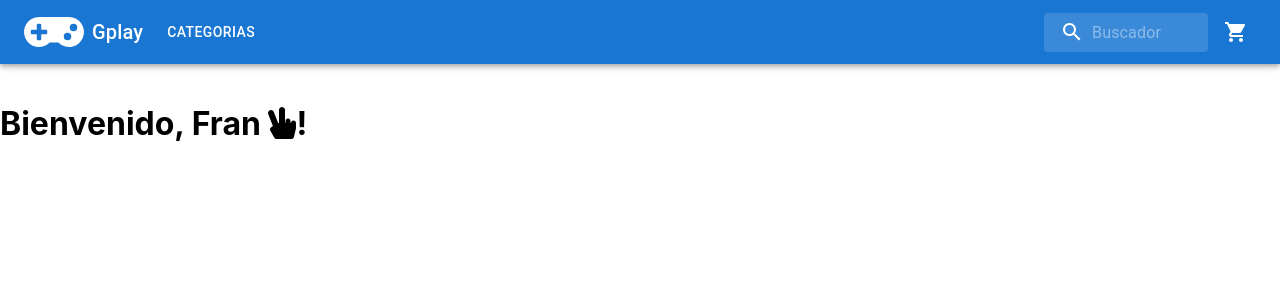
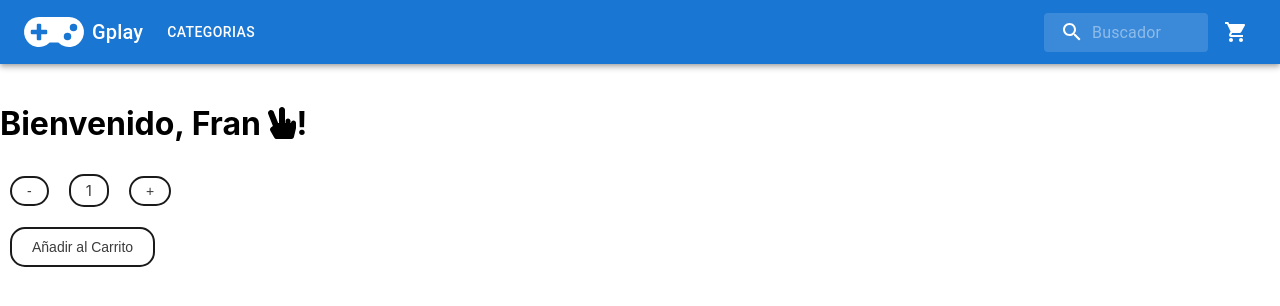
Before and after one commit to FranMontecino/Ecommerce-Montecino, a React (Create React App) app: page / in a window 1280 px wide. Shown: the top 306 px of the page. Built offline with nearby package versions, Linux system fonts and the light colour scheme.

Commit message:
Adding ItemCount

```diff
--- a/package.json
+++ b/package.json
@@ -18,6 +18,8 @@
     "react": "^17.0.2",
     "react-dom": "^17.0.2",
     "react-scripts": "5.0.0",
+    "sweetalert": "^2.1.2",
+    "sweetalert2": "^11.3.10",
     "web-vitals": "^2.1.3"
   },
   "scripts": {
--- a/src/App.css
+++ b/src/App.css
@@ -36,3 +36,103 @@
     transform: rotate(360deg);
   }
 }
+
+.quantity {
+  appearance: none;
+  background-color: transparent;
+  border: 2px solid #1A1A1A;
+  border-radius: 15px;
+  box-sizing: border-box;
+  color: #3B3B3B;
+  display: inline-block;
+  font-size: 15px;
+  line-height: normal;
+  margin: 10px;
+  min-height: 20px;
+  outline: none;
+  padding: 5px 15px;
+  text-align: center;
+  text-decoration: none;
+  }
+
+  .itemBtn {
+  appearance: none;
+  background-color: transparent;
+  border: 2px solid #1A1A1A;
+  border-radius: 15px;
+  box-sizing: border-box;
+  color: #3B3B3B;
+  cursor: pointer;
+  display: inline-block;
+  font-size: 14px;
+  line-height: normal;
+  margin: 10px;
+  min-height: 20px;
+  min-width: 0;
+  outline: none;
+  padding: 5px 15px;
+  text-align: center;
+  text-decoration: none;
+  transition: all 300ms cubic-bezier(.23, 1, 0.32, 1);
+  user-select: none;
+  -webkit-user-select: none;
+  touch-action: manipulation;
+  will-change: transform;
+  }
+
+  .itemBtn:disabled {
+  pointer-events: none;
+  }
+
+  .itemBtn:hover {
+  color: #fff;
+  background-color: #1A1A1A;
+  box-shadow: rgba(0, 0, 0, 0.25) 0 8px 15px;
+  transform: translateY(-2px);
+  }
+
+  .itemBtn:active {
+  box-shadow: none;
+  transform: translateY(0);
+  }
+
+  .addItem {
+  appearance: none;
+  background-color: transparent;
+  border: 2px solid #1A1A1A;
+  border-radius: 15px;
+  box-sizing: border-box;
+  color: #3B3B3B;
+  cursor: pointer;
+  display: inline-block;
+  font-size: 14px;
+  line-height: normal;
+  margin: 10px;
+  min-height: 20px;
+  min-width: 0;
+  outline: none;
+  padding: 10px 20px;
+  text-align: center;
+  text-decoration: none;
+  transition: all 300ms cubic-bezier(.23, 1, 0.32, 1);
+  user-select: none;
+  -webkit-user-select: none;
+  touch-action: manipulation;
+  will-change: transform;
+  }
+
+  .addItem:disabled {
+  pointer-events: none;
+  }
+
+  .addItem:hover {
+  color: #fff;
+  background-color: #1A1A1A;
+  box-shadow: rgba(0, 0, 0, 0.25) 0 8px 15px;
+  transform: translateY(-2px);
+  }
+
+  .addItem:active {
+  box-shadow: none;
+  transform: translateY(0);
+  }
--- /dev/null
+++ b/src/Components/ItemComponents/ItemCount.js
@@ -0,0 +1,39 @@
+import React, { useState } from "react";
+import swal from 'sweetalert2';
+
+const ItemCount = ({ stock, initial}) => {
+
+  const [count, setCount] = useState(initial);
+
+  const addItem = () => {
+    if (count >= stock) return;
+    setCount(count + 1);
+  };
+
+  const quitItem = () => {
+    if (count <= 0) return;
+    setCount(count - 1);
+  };
+
+  const onAdd = () =>{
+    swal.fire({
+        title: "Correcto !",
+        text: `Agregaste ${count} articulos al carrito`,
+        icon: "success",
+        button: "Cerrar",
+    });
+  };
+
+  return (
+      <div>
+        <div classname="itemCount">
+            <button className="itemBtn" onClick={quitItem}>-</button>
+            <p className="quantity">{count}</p>
+            <button className="itemBtn" onClick={addItem}>+</button>
+        </div>
+        <button className="addItem" onClick={onAdd}>Añadir al Carrito</button>
+      </div>
+  );
+};
+
+export default ItemCount;
--- a/src/Components/ItemComponents/ItemListContainer.js
+++ b/src/Components/ItemComponents/ItemListContainer.js
@@ -1,14 +1,15 @@
 import { Component } from "react";
 import { FontAwesomeIcon } from '@fortawesome/react-fontawesome';
 import { faHandPeace } from '@fortawesome/free-solid-svg-icons'
+import ItemCount from "./ItemCount";
 
 export class ItemListContainer extends Component {
   render() {
     const { user } = this.props;
-
     return (
       <div>
         <h1>Bienvenido, {user} <FontAwesomeIcon icon={faHandPeace} size="1x" />!</h1>
+        <ItemCount initial="1" stock="9"/>
       </div>
     );
   };
```
Also changed, not shown: 1 other file (tests, documents, lock files or other folders).
